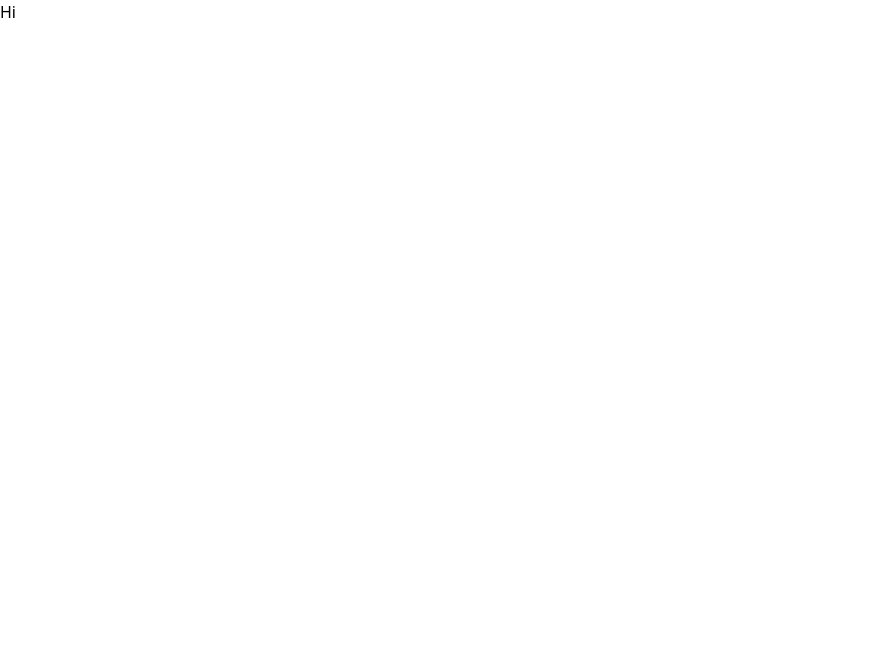
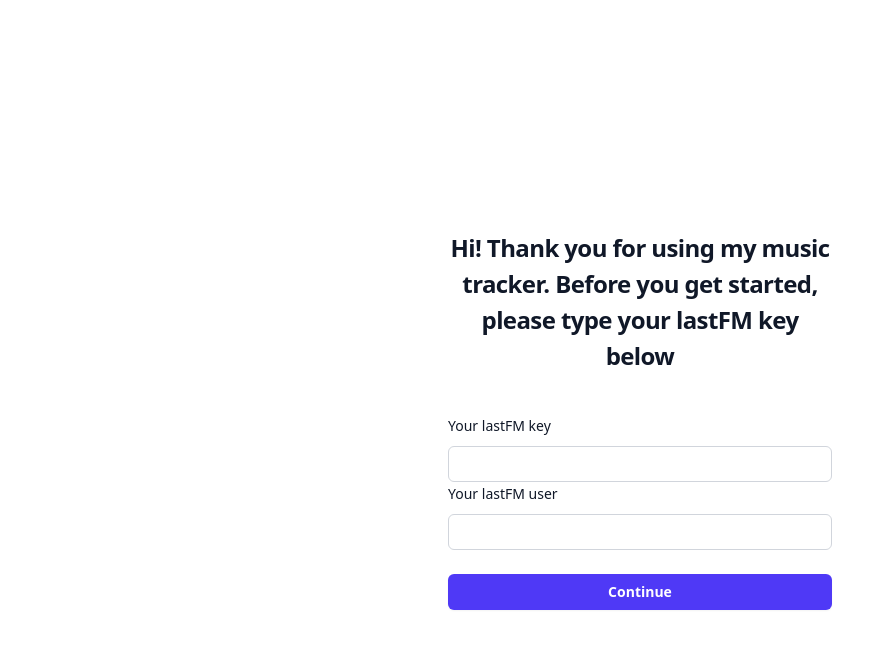
Before and after one commit to dust1-str/music-tracker, a React (Vite) app: page / in a window 1280 px wide. Shown: the top 648 px of the page, without its empty margins (0-894 px from the left). Built offline with nearby package versions, Linux system fonts and the light colour scheme.

Commit message:
Add fetch tracking for recent tracks from the LastFM API

```diff
--- a/src/App.tsx
+++ b/src/App.tsx
@@ -1,9 +1,51 @@
 import './App.css'
 
 function App() {
+  async function validateData(formData: FormData) {
+    'use server'
+    const API_KEY = formData.get('api-key')
+    const USER = formData.get('user')
+    if (API_KEY && USER) {
+      const URL = `http://ws.audioscrobbler.com/2.0/?method=user.getrecenttracks&user=${USER}&api_key=${API_KEY}&format=json&limit=1`
+      console.log(URL)
+      await fetch(URL)
+        .then(response => response.json())
+        .then(data => console.log(data))
+    } else {
+      console.error("Key is null")
+    }
+  }
+
+
   return (
     <>
-    <h1>Hi</h1>
+      <div className="flex h-screen w-screen flex-col justify-center items-center px-6 py-12 lg:px-8">
+        <div className="sm:mx-auto sm:w-full sm:max-w-sm">
+          <h3 className="mt-10 text-center text-2xl/9 font-bold tracking-tight text-gray-900">Hi! Thank you for using my music tracker. Before you get started, please type your lastFM key below</h3>
+        </div>
+
+        <div className="mt-10 sm:mx-auto sm:w-full sm:max-w-sm">
+          <form className="space-y-6" action={validateData} method="POST">
+            <div>
+              <div className="flex items-center justify-between">
+                <label htmlFor="api-key" className="block text-sm/6 font-medium text-gray-900">Your lastFM key</label>
+              </div>
+              <div className="mt-2">
+                <input type="text" name="api-key" id="api-key" required className="block w-full rounded-md bg-white px-3 py-1.5 text-base text-gray-900 outline-1 -outline-offset-1 outline-gray-300 placeholder:text-gray-400 focus:outline-2 focus:-outline-offset-2 focus:outline-indigo-600 sm:text-sm/6"/>
+              </div>
+              <div className="flex items-center justify-between">
+                <label htmlFor="user" className="block text-sm/6 font-medium text-gray-900">Your lastFM user</label>
+              </div>
+              <div className="mt-2">
+                <input type="text" name="user" id="user" required className="block w-full rounded-md bg-white px-3 py-1.5 text-base text-gray-900 outline-1 -outline-offset-1 outline-gray-300 placeholder:text-gray-400 focus:outline-2 focus:-outline-offset-2 focus:outline-indigo-600 sm:text-sm/6"/>
+              </div>
+            </div>
+            <div>
+              <button type="submit" className="flex w-full justify-center rounded-md bg-indigo-600 px-3 py-1.5 text-sm/6 font-semibold text-white shadow-xs hover:bg-indigo-500 focus-visible:outline-2 focus-visible:outline-offset-2 focus-visible:outline-indigo-600">Continue</button>
+            </div>
+          </form>
+        </div>
+      </div>
     </>
   )
 }
```
